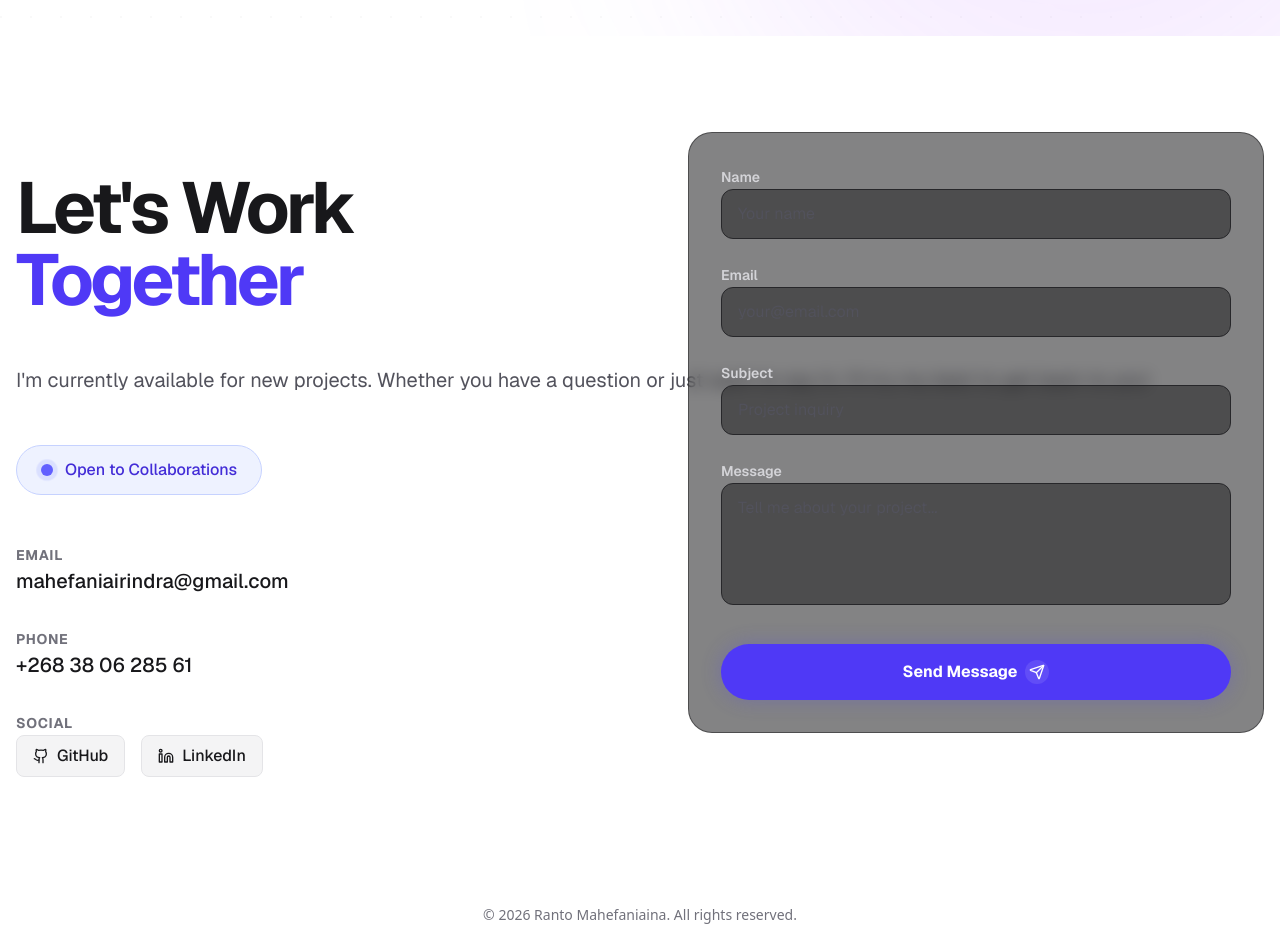
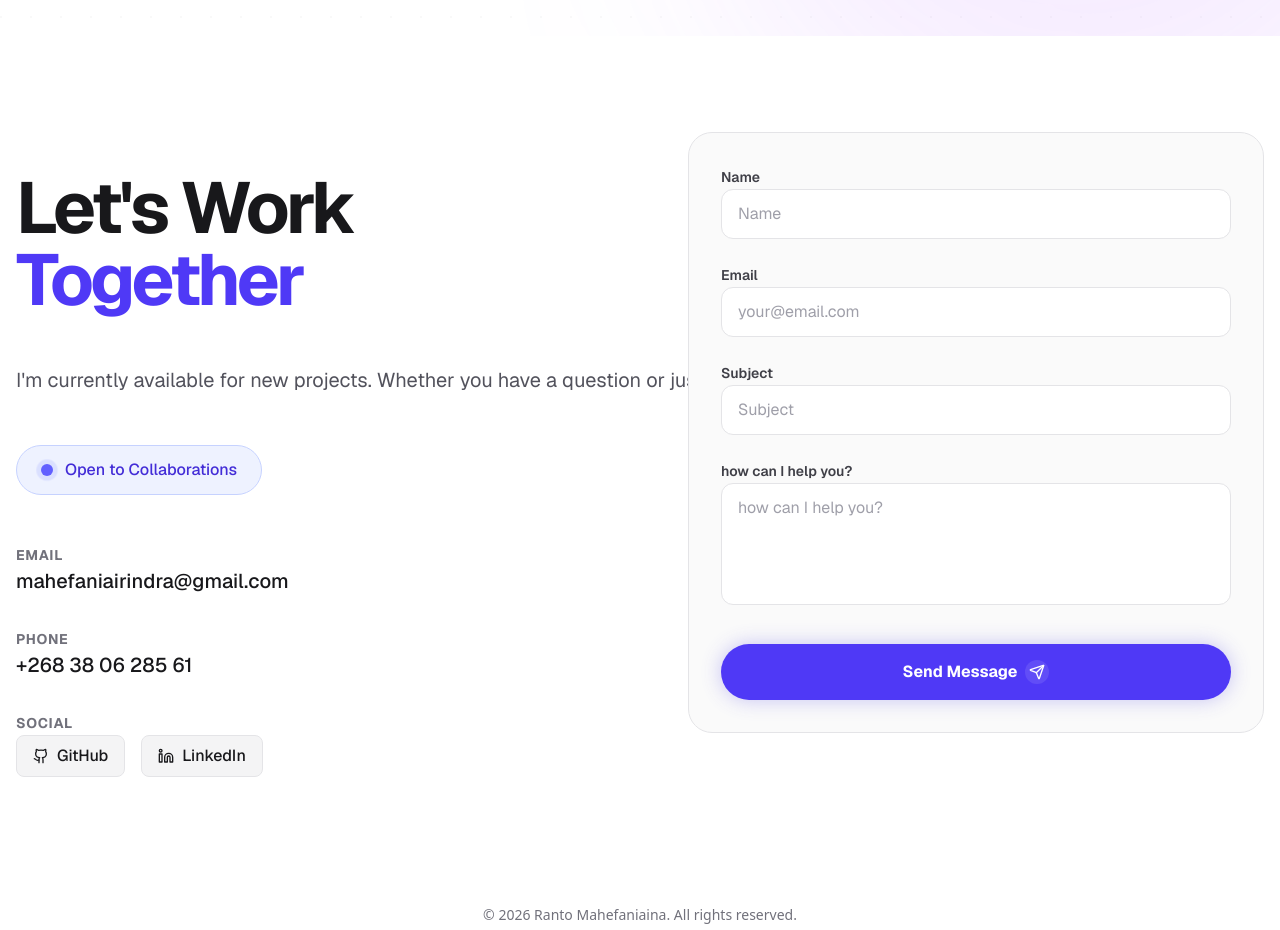
Before and after one commit to HossanaRanto/portfolio-v2, a Next.js app: page / in a window 1280 px wide. Shown: the part 764-1694 px from the top of the page. Built offline with nearby package versions, Linux system fonts and the light colour scheme; no server answers; the database is empty.

Commit message:
feat(ui): update contact form with dark mode support and translations

```diff
--- a/src/presentation/components/domain/ContactForm.tsx
+++ b/src/presentation/components/domain/ContactForm.tsx
@@ -3,8 +3,10 @@ import { createMessageAction } from "@/application/use-cases/message.actions";
 import { useState } from "react";
 import { Send, Loader2 } from "lucide-react";
 import { motion } from "framer-motion";
+import { useLanguage } from "@/presentation/context/LanguageContext";
 
 export function ContactForm() {
+    const { t } = useLanguage();
     const [loading, setLoading] = useState(false);
     const [success, setSuccess] = useState(false);
 
@@ -35,74 +37,74 @@ export function ContactForm() {
             <motion.div
                 initial={{ opacity: 0, scale: 0.9 }}
                 animate={{ opacity: 1, scale: 1 }}
-                className="p-8 bg-zinc-900 border border-zinc-800 rounded-2xl text-center"
+                className="p-8 bg-zinc-50 dark:bg-zinc-900 border border-zinc-200 dark:border-zinc-800 rounded-2xl text-center"
             >
-                <h3 className="text-2xl font-bold mb-2 text-white">Message Sent! 🚀</h3>
-                <p className="text-zinc-400 mb-6">Thanks for reaching out. I&apos;ll get back to you as soon as possible.</p>
+                <h3 className="text-2xl font-bold mb-2 text-zinc-900 dark:text-white">{t('contact.sent')}</h3>
+                <p className="text-zinc-600 dark:text-zinc-400 mb-6">{t('contact.thanks')}</p>
                 <button
                     onClick={() => setSuccess(false)}
                     className="px-6 py-2 bg-indigo-600 text-white font-bold rounded-full hover:bg-indigo-500 transition-colors"
                 >
-                    Send another message
+                    {t('contact.sendAnother')}
                 </button>
             </motion.div>
         )
     }
 
     return (
-        <form onSubmit={handleSubmit} className="space-y-6 bg-zinc-950/50 p-6 md:p-8 rounded-3xl border border-zinc-900/50 backdrop-blur-sm">
+        <form onSubmit={handleSubmit} className="space-y-6 bg-zinc-50 dark:bg-zinc-950/50 p-6 md:p-8 rounded-3xl border border-zinc-200 dark:border-zinc-900/50 backdrop-blur-sm">
             <div className="space-y-2">
-                <label htmlFor="name" className="text-sm font-semibold text-zinc-300">
-                    Name
+                <label htmlFor="name" className="text-sm font-semibold text-zinc-700 dark:text-zinc-300">
+                    {t('contact.name')}
                 </label>
                 <input
                     required
                     type="text"
                     name="name"
                     id="name"
-                    className="w-full px-4 py-3 rounded-xl bg-zinc-900/50 border border-zinc-800 text-zinc-100 focus:outline-none focus:ring-2 focus:ring-indigo-500 focus:border-transparent transition-all placeholder:text-zinc-600"
-                    placeholder="Your name"
+                    className="w-full px-4 py-3 rounded-xl bg-white dark:bg-zinc-900/50 border border-zinc-200 dark:border-zinc-800 text-zinc-900 dark:text-zinc-100 focus:outline-none focus:ring-2 focus:ring-indigo-500 focus:border-transparent transition-all placeholder:text-zinc-400 dark:placeholder:text-zinc-600"
+                    placeholder={t('contact.name')}
                 />
             </div>
 
             <div className="space-y-2">
-                <label htmlFor="email" className="text-sm font-semibold text-zinc-300">
-                    Email
+                <label htmlFor="email" className="text-sm font-semibold text-zinc-700 dark:text-zinc-300">
+                    {t('contact.email')}
                 </label>
                 <input
                     required
                     type="email"
                     name="email"
                     id="email"
-                    className="w-full px-4 py-3 rounded-xl bg-zinc-900/50 border border-zinc-800 text-zinc-100 focus:outline-none focus:ring-2 focus:ring-indigo-500 focus:border-transparent transition-all placeholder:text-zinc-600"
+                    className="w-full px-4 py-3 rounded-xl bg-white dark:bg-zinc-900/50 border border-zinc-200 dark:border-zinc-800 text-zinc-900 dark:text-zinc-100 focus:outline-none focus:ring-2 focus:ring-indigo-500 focus:border-transparent transition-all placeholder:text-zinc-400 dark:placeholder:text-zinc-600"
                     placeholder="your@email.com"
                 />
             </div>
 
             <div className="space-y-2">
-                 <label htmlFor="subject" className="text-sm font-semibold text-zinc-300">
-                    Subject
+                 <label htmlFor="subject" className="text-sm font-semibold text-zinc-700 dark:text-zinc-300">
+                    {t('contact.subject')}
                 </label>
                 <input
                     type="text"
                     name="subject"
                     id="subject"
-                    className="w-full px-4 py-3 rounded-xl bg-zinc-900/50 border border-zinc-800 text-zinc-100 focus:outline-none focus:ring-2 focus:ring-indigo-500 focus:border-transparent transition-all placeholder:text-zinc-600"
-                    placeholder="Project inquiry"
+                    className="w-full px-4 py-3 rounded-xl bg-white dark:bg-zinc-900/50 border border-zinc-200 dark:border-zinc-800 text-zinc-900 dark:text-zinc-100 focus:outline-none focus:ring-2 focus:ring-indigo-500 focus:border-transparent transition-all placeholder:text-zinc-400 dark:placeholder:text-zinc-600"
+                    placeholder={t('contact.subject')}
                 />
             </div>
 
             <div className="space-y-2">
-                <label htmlFor="content" className="text-sm font-semibold text-zinc-300">
-                    Message
+                <label htmlFor="content" className="text-sm font-semibold text-zinc-700 dark:text-zinc-300">
+                    {t('contact.message')}
                 </label>
                 <textarea
                     required
                     name="content"
                     id="content"
                     rows={4}
-                    className="w-full px-4 py-3 rounded-xl bg-zinc-900/50 border border-zinc-800 text-zinc-100 focus:outline-none focus:ring-2 focus:ring-indigo-500 focus:border-transparent transition-all placeholder:text-zinc-600 resize-none"
-                    placeholder="Tell me about your project..."
+                    className="w-full px-4 py-3 rounded-xl bg-white dark:bg-zinc-900/50 border border-zinc-200 dark:border-zinc-800 text-zinc-900 dark:text-zinc-100 focus:outline-none focus:ring-2 focus:ring-indigo-500 focus:border-transparent transition-all placeholder:text-zinc-400 dark:placeholder:text-zinc-600 resize-none"
+                    placeholder={t('contact.message')}
                 />
             </div>
 
@@ -115,7 +117,7 @@ export function ContactForm() {
                     <Loader2 className="w-5 h-5 animate-spin" />
                 ) : (
                     <>
-                        Send Message
+                        {t('contact.send')}
                         <div className="bg-white/10 rounded-full p-1 group-hover:translate-x-1 transition-transform">
                              <Send className="w-4 h-4" />
                         </div>
```
